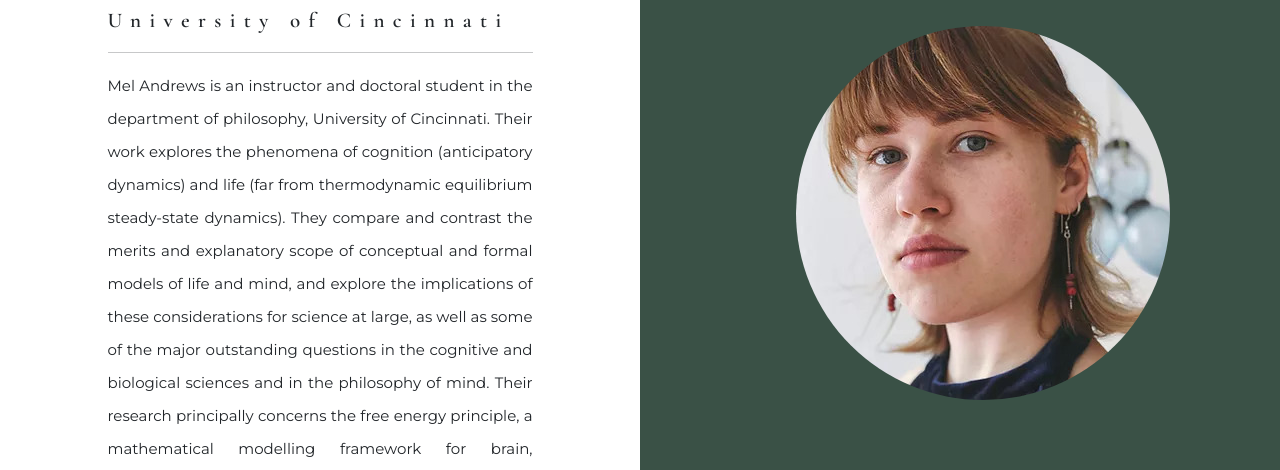
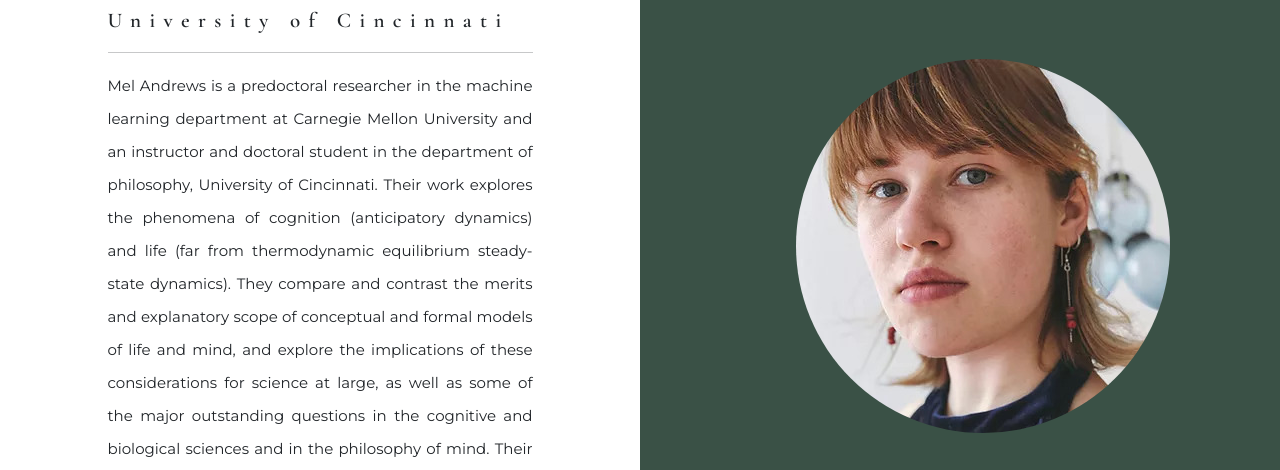
Before and after one commit to melandrews/mel-andrews.com, a plain HTML site: page index.html in a window 1280 px wide. Shown: the part 330-800 px from the top of the page. Drawn offline with nearby package versions, Linux system fonts and the light colour scheme.

Commit message:
Update index.html

```diff
--- a/index.html
+++ b/index.html
@@ -53,7 +53,7 @@
                     </div>
                     <hr />
                     <p>
-                        Mel Andrews is an instructor and doctoral student in the department of philosophy, University of
+                        Mel Andrews is a predoctoral researcher in the machine learning department at Carnegie Mellon University and an instructor and doctoral student in the department of philosophy, University of
                         Cincinnati. Their work explores the phenomena of cognition (anticipatory dynamics) and life (far
                         from thermodynamic equilibrium steady-state dynamics). They compare and contrast the merits and
                         explanatory scope of conceptual and formal models of life and mind, and explore the implications
```
